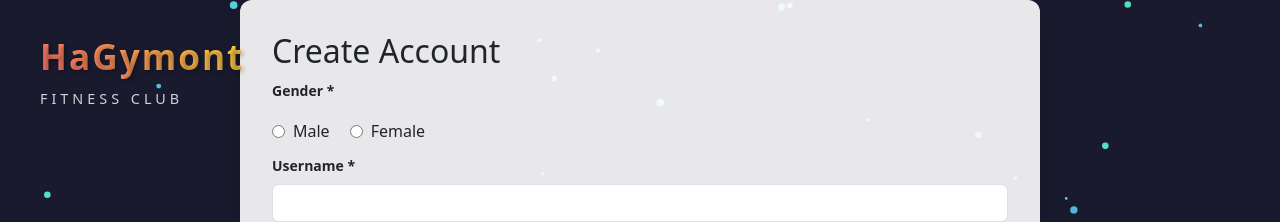
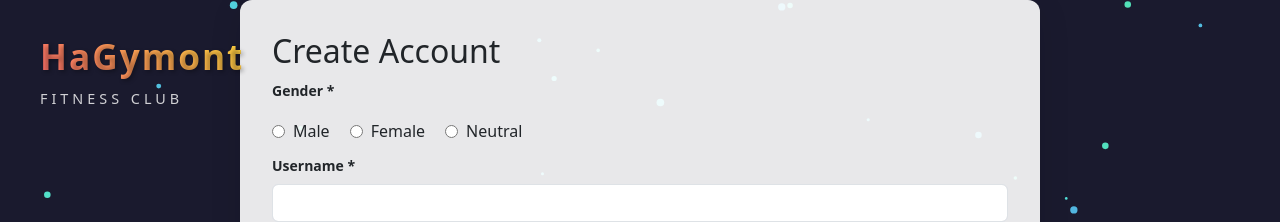
Before and after one commit to sully-vian/hagymont, a React (Create React App) app in the folder frontend/: page /signin in a window 1280 px wide. Shown: the top 222 px of the page. Built offline with nearby package versions, Linux system fonts and the light colour scheme.

Commit message:
login +signin(gender:F M N)

```diff
--- a/frontend/src/auth/Login.css
+++ b/frontend/src/auth/Login.css
@@ -1,4 +1,4 @@
-/* 左上角Logo样式 */
+/* Logo */
 .gym-logo {
     position: fixed;
     top: 30px;
@@ -28,7 +28,7 @@
     margin-top: 5px;
   }
 
-  /* 移动端适配 */
+
   @media (max-width: 768px) {
     .gym-logo {
       top: 20px;
--- a/frontend/src/auth/Signin.jsx
+++ b/frontend/src/auth/Signin.jsx
@@ -50,6 +50,7 @@ function Signin() {
 
   const validateForm = () => {
     const newErrors = {};
+    if (!formData.gender) newErrors.gender = 'Gender selection is required';
     if (!formData.username) newErrors.username = 'Username is required';
     if (!formData.email) newErrors.email = 'Email is required';
     if (!formData.password) newErrors.password = 'Password is required';
@@ -113,22 +114,23 @@ function Signin() {
         }}
       />
 
-      {/* 左上角Logo */}
+      {/* Logo */}
     <div className="gym-logo">
       <span className="logo-text">HaGymont</span>
       <span className="logo-subtext">FITNESS CLUB</span>
     </div>
 
-    {/* 表单容器 */}
+    {/* form */}
     <div className="signin-container">
         <div className="form-wrapper">
           <h2 className="form-main-title">Create Account</h2>
 
           <form onSubmit={handleSubmit}>
-            {/* 性别选择 */}
+            {/* gender */}
             <div className="form-section">
             <label className="form-label"><strong>Gender *</strong></label>
 <div className="gender-options">
+  {/* Male */}
   <div className="gender-option">
     <input
       type="radio"
@@ -140,6 +142,8 @@ function Signin() {
     />
     <label htmlFor="male">Male</label>
   </div>
+
+  {/* Female */}
   <div className="gender-option">
     <input
       type="radio"
@@ -151,9 +155,27 @@ function Signin() {
     />
     <label htmlFor="female">Female</label>
   </div>
+
+  {/* Neutral */}
+  <div className="gender-option">
+    <input
+      type="radio"
+      id="neutral"
+      name="gender"
+      value="N"
+      checked={formData.gender === 'N'}
+      onChange={handleChange}
+    />
+    <label htmlFor="neutral">Neutral</label>
   </div>
 </div>
-            {/* 用户名 */}
+              {errors.gender &&
+    <div className="invalid-feedback d-block">
+      {errors.gender}
+    </div>
+              }
+            </div>
+            {/* username */}
         <div className="mb-3">
           <label className="form-label"><strong>Username *</strong></label>
           <input
@@ -166,7 +188,7 @@ function Signin() {
           {errors.username && <div className="invalid-feedback">{errors.username}</div>}
         </div>
 
-        {/* 邮箱 */}
+        {/* email */}
         <div className="mb-3">
           <label className="form-label"><strong>Email *</strong></label>
           <input
@@ -179,7 +201,7 @@ function Signin() {
           {errors.email && <div className="invalid-feedback">{errors.email}</div>}
         </div>
 
-        {/* 密码 */}
+        {/* password */}
         <div className="mb-3">
           <label className="form-label"><strong>Password *</strong></label>
           <input
@@ -192,7 +214,7 @@ function Signin() {
           {errors.password && <div className="invalid-feedback">{errors.password}</div>}
         </div>
 
-        {/* 确认密码 */}
+        {/* confirm password */}
         <div className="mb-3">
           <label className="form-label"><strong>Confirm Password *</strong></label>
           <input
@@ -205,7 +227,7 @@ function Signin() {
           {errors.passwordConfirm && <div className="invalid-feedback">{errors.passwordConfirm}</div>}
         </div>
 
-        {/* 姓名 */}
+        {/* name */}
         <div className="row mb-3">
           <div className="col">
             <label className="form-label">First Name</label>
@@ -249,7 +271,7 @@ function Signin() {
           </div>
         </div>
 
-        {/* 生日 */}
+        {/* birthday */}
         <div className="mb-3">
           <label className="form-label"><strong>Birthdate *</strong></label>
           <input
@@ -262,7 +284,7 @@ function Signin() {
           {errors.birthdate && <div className="invalid-feedback">{errors.birthdate}</div>}
         </div>
 
-        {/* 电话 */}
+        {/* Telephone */}
         <div className="mb-3">
           <label className="form-label">Phone</label>
           <input
@@ -276,7 +298,7 @@ function Signin() {
           <div className="form-text">Format: 10 digits</div>
         </div>
 
-        {/* 通信偏好 */}
+        {/* Communication */}
         <div className="mb-4">
           <div className="form-check">
             <input
```
Also changed, not shown: 1 other file (tests, documents, lock files or other folders). Lines whose indentation alone changed are shown as unchanged.
